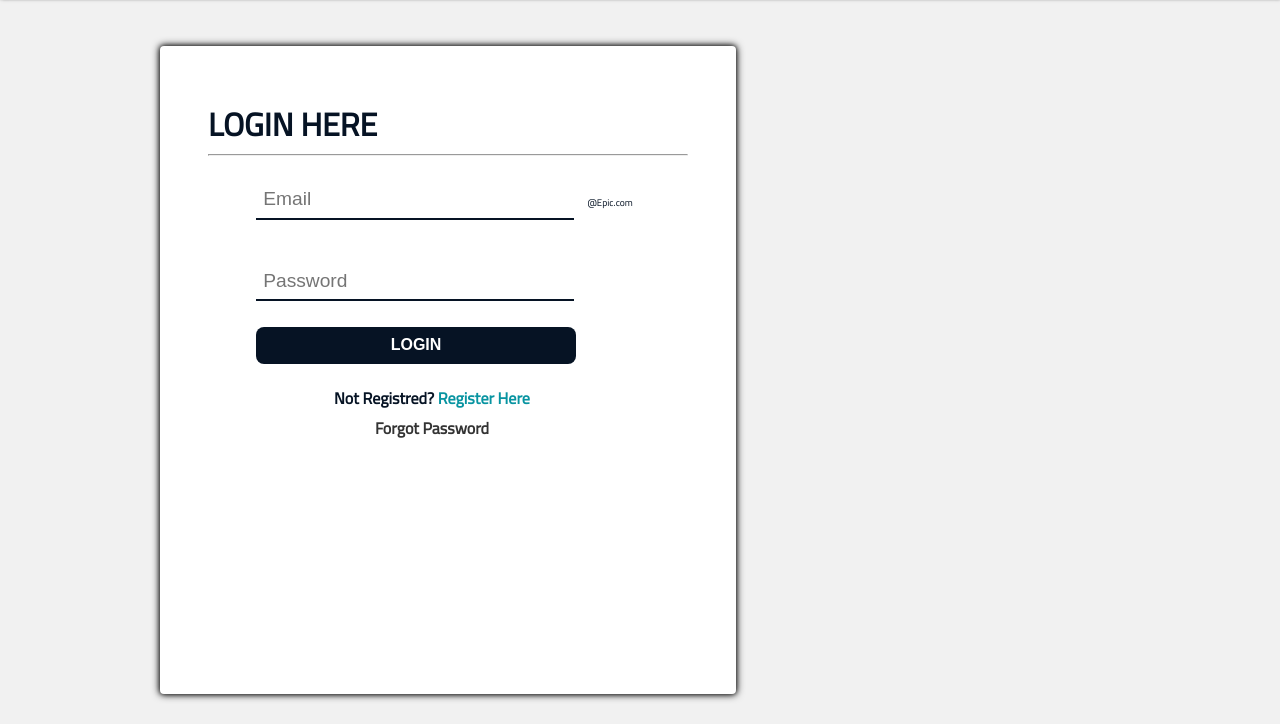
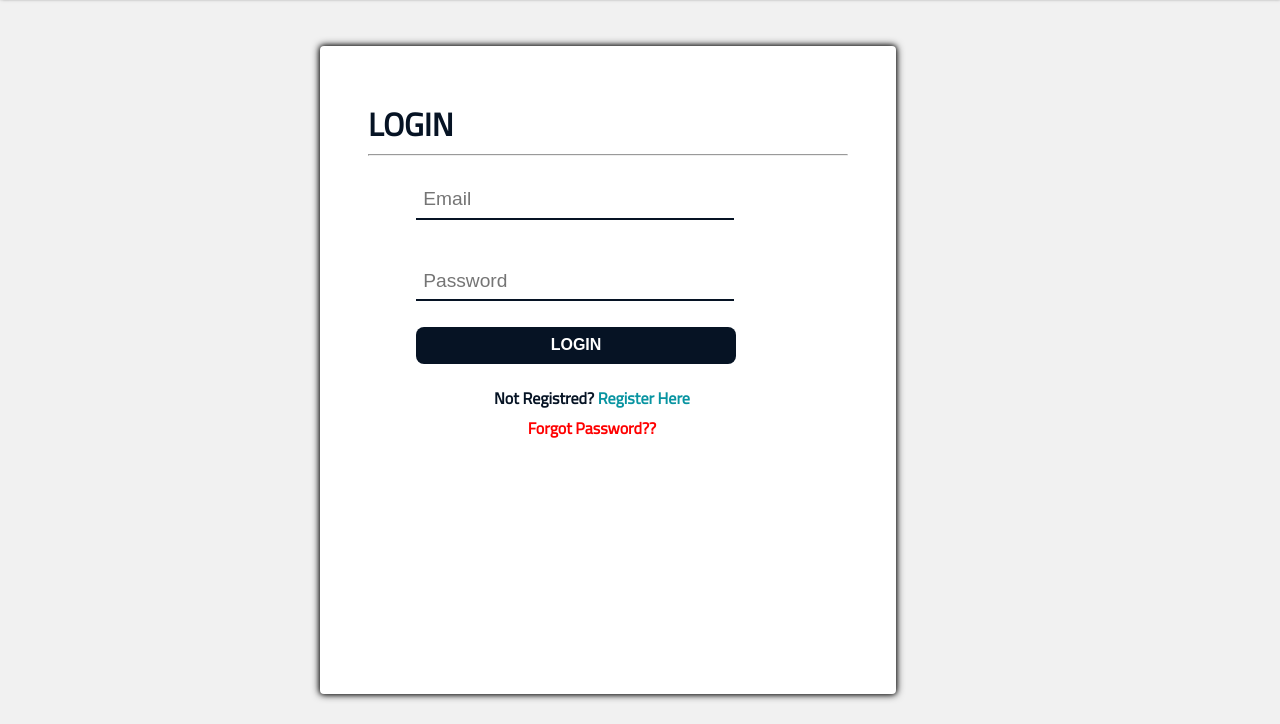
Before and after one commit to NonsoAmadi10/EPIC-MAIL, a website: page UI/login.html in a window 1280 px wide. Shown: the part 76-800 px from the top of the page. Drawn offline with Linux system fonts and the light colour scheme.

Commit message:
fix(users) : Center the Login form

```diff
--- a/UI/login.html
+++ b/UI/login.html
@@ -17,11 +17,11 @@
   <main>
       <div class="account-form-div">
         <form action="" class="acccount-form">
-                            <legend>LOGIN HERE</legend>
+          <legend>LOGIN</legend>
             <hr>
 
             <div class="special-field">
-                                <input type="email" name="email" id="" placeholder="Email"required> <span class="text-muted">@Epic.com</span>
+                <input type="email" name="email" id="" placeholder="Email"required>
               </div>
               <div class="special-field">
                   <input type="password" name="password" id=""placeholder="Password" required>
@@ -34,7 +34,7 @@
               </form>
               <div class="form-info">
                   <p>Not Registred?    <span class="links"><a href="signup.html">  Register Here</a></span></p>
-                            <p><a href="forgot-password.html" class="link-info">Forgot Password</a></p>
+                  <p><a href="forgot-password.html" class="link-info">Forgot Password??</a></p>
                 </div>
               </div>
 
--- a/UI/styles.css
+++ b/UI/styles.css
@@ -63,7 +63,7 @@ button:hover
 }
 .link-info
 {
-    color: #333;
+    color: red;
 }
 .link-info:hover
 {
@@ -95,7 +95,7 @@ header
 .account-form-div
 {
     position: absolute;
-    left: 10rem;
+    left: 20rem;
     margin-top: 3rem;
     background: #fff;
     padding: 3rem;
```
Lines whose indentation alone changed are shown as unchanged.
